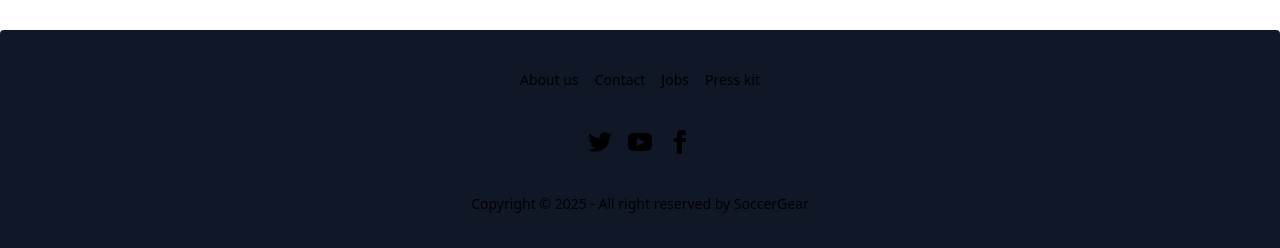
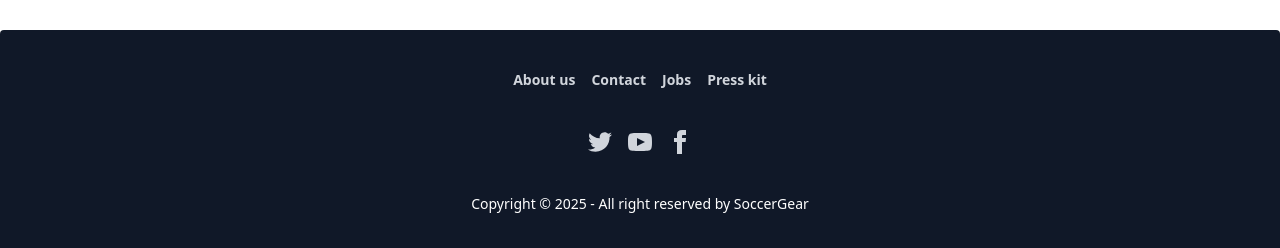
Before and after one commit to Jintops/football-web, a React (Vite) app: page / in a window 1280 px wide. Shown: the part 2826-3074 px from the top of the page. Built offline with nearby package versions, Linux system fonts and the light colour scheme.

Commit message:
basic frontend setup

```diff
--- a/src/components/Footer.jsx
+++ b/src/components/Footer.jsx
@@ -5,10 +5,10 @@ const Footer = () => {
     <div>
         <footer className="footer footer-horizontal footer-center bg-gray-900 text-base-content rounded p-10">
   <nav className="grid grid-flow-col gap-4">
-    <a className="link link-hover">About us</a>
-    <a className="link link-hover">Contact</a>
-    <a className="link link-hover">Jobs</a>
-    <a className="link link-hover">Press kit</a>
+    <a className="text-gray-300 font-bold hover:text-white">About us</a>
+    <a className=" text-gray-300 font-bold hover:text-white">Contact</a>
+    <a className=" text-gray-300 font-bold hover:text-white">Jobs</a>
+    <a className=" text-gray-300 font-bold hover:text-white">Press kit</a>
   </nav>
   <nav>
     <div className="grid grid-flow-col gap-4">
@@ -18,7 +18,7 @@ const Footer = () => {
           width="24"
           height="24"
           viewBox="0 0 24 24"
-          className="fill-current">
+          className="fill-current text-gray-300 font-bold hover:text-white">
           <path
             d="M24 4.557c-.883.392-1.832.656-2.828.775 1.017-.609 1.798-1.574 2.165-2.724-.951.564-2.005.974-3.127 1.195-.897-.957-2.178-1.555-3.594-1.555-3.179 0-5.515 2.966-4.797 6.045-4.091-.205-7.719-2.165-10.148-5.144-1.29 2.213-.669 5.108 1.523 6.574-.806-.026-1.566-.247-2.229-.616-.054 2.281 1.581 4.415 3.949 4.89-.693.188-1.452.232-2.224.084.626 1.956 2.444 3.379 4.6 3.419-2.07 1.623-4.678 2.348-7.29 2.04 2.179 1.397 4.768 2.212 7.548 2.212 9.142 0 14.307-7.721 13.995-14.646.962-.695 1.797-1.562 2.457-2.549z"></path>
         </svg>
@@ -29,7 +29,7 @@ const Footer = () => {
           width="24"
           height="24"
           viewBox="0 0 24 24"
-          className="fill-current">
+          className="fill-current text-gray-300 font-bold hover:text-white">
           <path
             d="M19.615 3.184c-3.604-.246-11.631-.245-15.23 0-3.897.266-4.356 2.62-4.385 8.816.029 6.185.484 8.549 4.385 8.816 3.6.245 11.626.246 15.23 0 3.897-.266 4.356-2.62 4.385-8.816-.029-6.185-.484-8.549-4.385-8.816zm-10.615 12.816v-8l8 3.993-8 4.007z"></path>
         </svg>
@@ -40,7 +40,7 @@ const Footer = () => {
           width="24"
           height="24"
           viewBox="0 0 24 24"
-          className="fill-current">
+          className="fill-current text-gray-300 font-bold hover:text-white">
           <path
             d="M9 8h-3v4h3v12h5v-12h3.642l.358-4h-4v-1.667c0-.955.192-1.333 1.115-1.333h2.885v-5h-3.808c-3.596 0-5.192 1.583-5.192 4.615v3.385z"></path>
         </svg>
@@ -48,7 +48,7 @@ const Footer = () => {
     </div>
   </nav>
   <aside>
-    <p>Copyright © {new Date().getFullYear()} - All right reserved by SoccerGear</p>
+    <p className='text-white'> Copyright © {new Date().getFullYear()} - All right reserved by SoccerGear</p>
   </aside>
 </footer>
     </div>
--- a/src/components/FrontPage.jsx
+++ b/src/components/FrontPage.jsx
@@ -12,16 +12,16 @@ const FrontPage = () => {
           <span className="block text-yellow-300">Soccer Game</span>
         </h1>
 
-        <p className="text-green-100 font-semibold text-base md:text-xl mt-6 max-w-md">
+        <p className="text-green-100  font-semibold text-base md:text-xl mt-6 max-w-md ">
           Professional soccer gear for players of all levels. From boots to jerseys, find everything you need to dominate the pitch.
         </p>
 
         <div className="mt-8 flex flex-col sm:flex-row gap-4 md:ml-6">
-          <button className="w-full sm:w-48 h-14 bg-white rounded-lg hover:bg-green-200 text-green-500 font-bold flex items-center justify-center hover:shadow-2xl transition-all duration-200 transform hover:scale-105">
+          <button className="w-full sm:w-48 h-12 md:h-18 bg-white rounded-lg hover:bg-green-200 text-green-500 font-bold flex items-center justify-center hover:shadow-2xl transition-all duration-200 transform hover:scale-105">
             Shop Now
             <ArrowRight className="ml-2 h-5 w-5" />
           </button>
-          <button className="w-full sm:w-48 h-14 border-2 border-white rounded-lg bg-transparent hover:bg-white text-white hover:text-green-500 font-bold transition-all duration-200 transform hover:scale-105 p-2">
+          <button className="w-full sm:w-48 h-12 md:h-18 border-2 border-white rounded-lg bg-transparent hover:bg-white text-white hover:text-green-500 font-bold transition-all duration-200 transform hover:scale-105 p-2">
             View Collections
           </button>
         </div>
```
